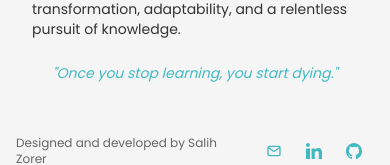
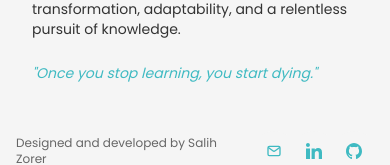
Before and after one commit to zorro-ftw/portfolio, a React (Vite) app: page /about in a window 390 px wide. Shown: the part 2605-2770 px from the top of the page. Built offline with nearby package versions, Linux system fonts and the light colour scheme.

Commit message:
fix: motto alignment

```diff
--- a/src/components/AboutMain/AboutMain.tsx
+++ b/src/components/AboutMain/AboutMain.tsx
@@ -21,7 +21,9 @@ export function AboutMain() {
         <p className={`${theme.primaryText} whitespace-pre-line`}>
           {userData.biography}
         </p>
-        <p className={`${theme.link} italic`}>{userData.motto}</p>
+        <p className={`${theme.link} italic self-start sm:self-auto`}>
+          {userData.motto}
+        </p>
       </main>
     </>
   );
```
